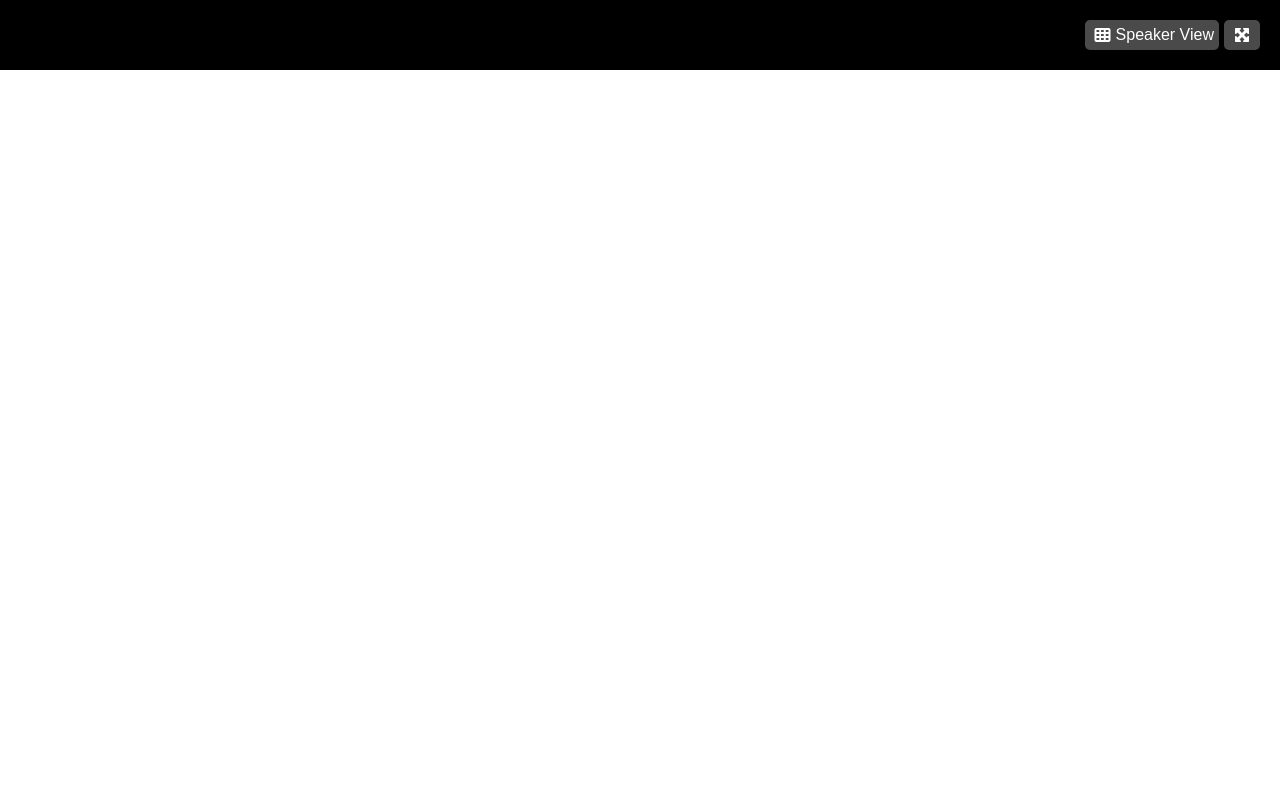
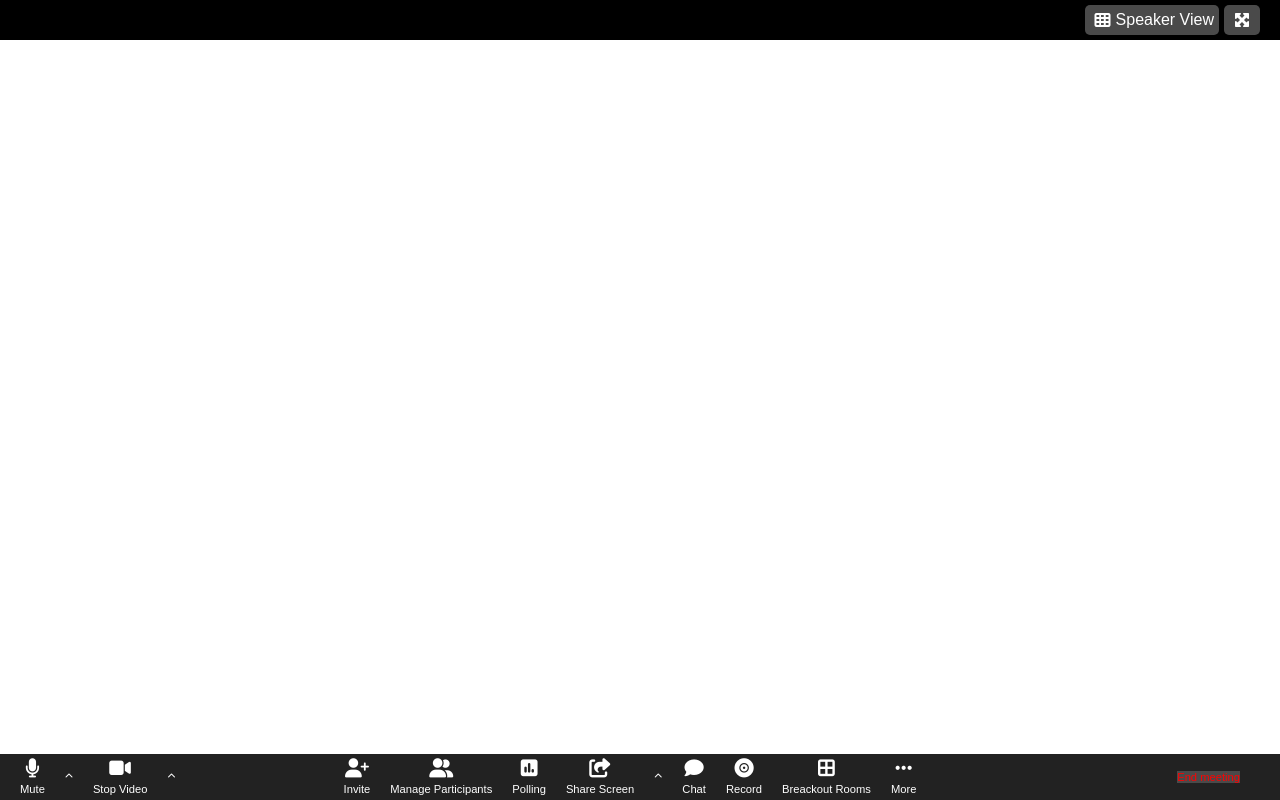
Before and after one commit to MargheritaMottana/html-css-zoom, a plain HTML site: page index.html in a window 1280 px wide. Drawn offline with Linux system fonts and the light colour scheme.

Commit message:
Creazione footer, aggiunto fixed alle sezioni header e footer

```diff
--- a/css/style.css
+++ b/css/style.css
@@ -11,7 +11,15 @@
 /* GENERAL */
 
 .container {
-    padding: 20px;
+    padding: 5px 20px;
+}
+
+.column25 {
+    width: 25%;
+}
+
+.column50 {
+    width: 50%;
 }
 
 /* HEADER */
@@ -19,6 +27,11 @@
 header {
     background-color: #000000;
     color: white;
+    position: fixed;
+    width: 100%;
+    z-index: 1;
+    top: 0;
+    left: 0;
 }
 
 header .buttons-header {
@@ -40,3 +53,69 @@ header .icon>* {
 }
 
 /* MAIN */
+
+/* FOOTER */
+
+.footer-container {
+    display: flex;
+    justify-content: space-between;
+}
+
+footer {
+    background-color: #222222;
+    color: white;
+    position: fixed;
+    width: 100%;
+    z-index: 1;
+    bottom: 0;
+    left: 0;
+}
+
+/* footer left */
+
+.icon-footer {
+    display: flex;
+    align-items: center;
+}
+
+.icon-container {
+    text-align: center;
+}
+
+footer section div {
+    margin-right: 20px;
+}
+
+footer .icon-container i {
+    font-size: 1.2rem;
+    margin-bottom: 5px;
+}
+
+footer section:first-child div:nth-child(even) {
+    font-size: 0.5rem;
+}
+
+footer .icon-container p {
+    font-size: 0.7rem;
+}
+
+/* footer middle */
+
+footer section:nth-child(2) {
+    justify-content: center;
+}
+
+footer section:nth-child(2) div:nth-child(5) {
+    font-size: 0.5rem;
+}
+
+/* footer right */
+
+footer section:last-child {
+    justify-content: end;
+}
+
+footer section:last-child div {
+    color: red;
+    background-color: #4A4A4A;
+}
--- a/index.html
+++ b/index.html
@@ -42,10 +42,101 @@
 
     <!-- MAIN -->
     <main>
-
+        <div><i class="fa-solid fa-microphone-slash"></i></div>
     </main>
 
+    <!-- FOOTER -->
     <footer>
+
+        <div class="container">
+
+            <div class="footer-container">
+
+                <!-- footer left -->
+                <section class="icon-footer column25">
+
+                    <div class="icon-container">
+                        <i class="fa-solid fa-microphone"></i>
+                        <p>Mute</p>
+                    </div>
+
+                    <div>
+                        <i class="fa-solid fa-chevron-up"></i>
+                    </div>
+
+                    <div class="icon-container">
+                        <i class="fa-solid fa-video"></i>
+                        <p>Stop Video</p>
+                    </div>
+
+                    <div>
+                        <i class="fa-solid fa-chevron-up"></i>
+                    </div>
+
+                </section>
+
+                <!-- Footer middle -->
+                <section class="icon-footer column50">
+
+                    <div class="icon-container">
+                        <i class="fa-solid fa-user-plus"></i>
+                        <p>Invite</p>
+                    </div>
+
+                    <div class="icon-container">
+                        <i class="fa-solid fa-user-group"></i>
+                        <p>Manage Participants</p>
+                    </div>
+
+                    <div class="icon-container">
+                        <i class="fa-solid fa-square-poll-vertical"></i>
+                        <p>Polling</p>
+                    </div>
+
+                    <div class="icon-container">
+                        <i class="fa-solid fa-share-from-square"></i>
+                        <p>Share Screen</p>
+                    </div>
+
+                    <div>
+                        <i class="fa-solid fa-chevron-up"></i>
+                    </div>
+
+                    <div class="icon-container">
+                        <i class="fa-solid fa-comment"></i>
+                        <p>Chat</p>
+                    </div>
+
+                    <div class="icon-container">
+                        <i class="fa-solid fa-record-vinyl"></i>
+                        <p>Record</p>
+                    </div>
+
+                    <div class="icon-container">
+                        <i class="fa-solid fa-border-all"></i>
+                        <p>Breackout Rooms</p>
+                    </div class="icon-container">
+
+                    <div class="icon-container">
+                        <i class="fa-solid fa-ellipsis"></i>
+                        <p>More</p>
+                    </div>
+
+                </section>
+
+                <!-- footer right -->
+
+                <section class="icon-footer column25">
+
+                    <div class="icon-container">
+                        <p>End meeting</p>
+                    </div>
+
+                </section>
+
+            </div>
+
+        </div>
 
     </footer>
 
```
